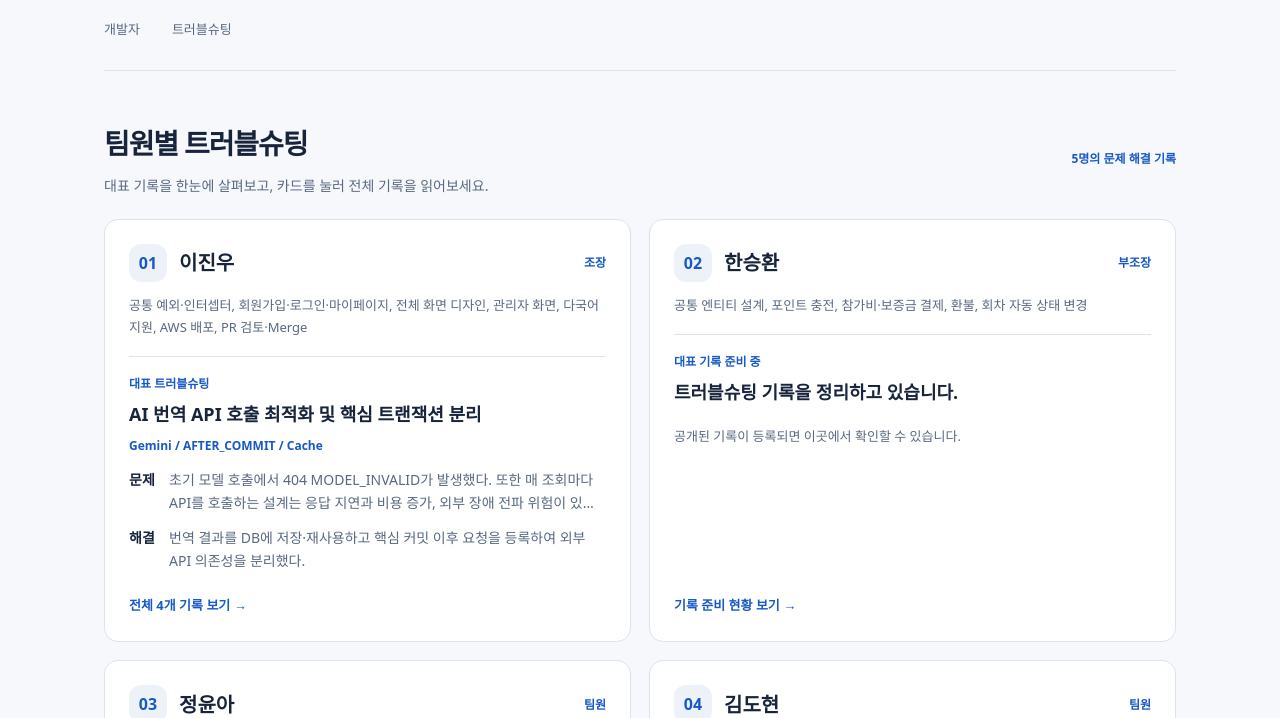
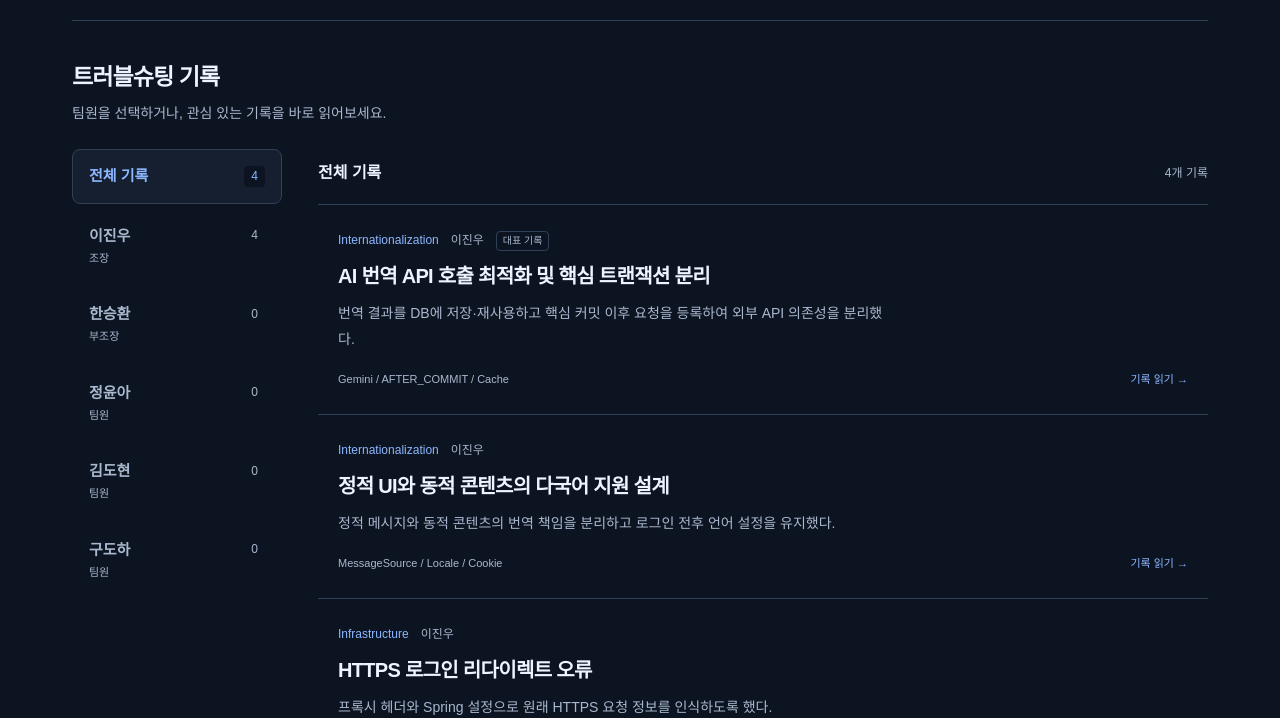
Before and after one commit to JinwooLeeDev/busan-play-devlog, a plain HTML site: page index.html in a window 1280 px wide. Shown: the part 373-1091 px from the top of the page. Drawn offline with Linux system fonts and the light colour scheme.

Commit message:
design: simplify record browsing with fixed dark theme

```diff
--- a/app.js
+++ b/app.js
@@ -9,25 +9,43 @@ const representative=id=>{const records=memberCases(id);return records.find(c=>c
 for(const [n,label] of [[members.length,'개발자'],[published.length,'트러블슈팅']]){
   const d=el('div');d.append(el('strong',n),el('span',label));$('stats').append(d);
 }
-for(const [i,m] of members.entries()){
-  const records=memberCases(m.id), featured=representative(m.id);
-  const card=button('',()=>showMember(m.id));
-  card.className='member-card';
-  card.setAttribute('aria-label',m.name+'의 트러블슈팅 '+records.length+'개 보기');
-  const heading=el('span',undefined,'member-heading');
-  heading.append(el('span',String(i+1).padStart(2,'0'),'avatar'),el('span',m.name,'member-name'),el('span',m.role,'tag'));
-  card.append(heading,el('span',m.tasks,'member-tasks'),el('span',featured?'대표 트러블슈팅':'대표 기록 준비 중','record-label'));
-  if(featured){
-    card.append(el('span',featured.title,'record-title'),el('span',featured.tags.join(' / '),'tag'));
-    for(const [label,value] of [['문제',featured.symptoms||featured.background],['해결',featured.summary||featured.decision]]){
-      const line=el('span',undefined,'record-summary');line.append(el('strong',label),el('span',value||'내용 작성 중'));card.append(line);
-    }
-  }else{
-    card.append(el('span','트러블슈팅 기록을 정리하고 있습니다.','record-title'),el('span','공개된 기록이 등록되면 이곳에서 확인할 수 있습니다.','member-tasks'));
+function renderRecords(id = null) {
+  const member = members.find(m => m.id === id);
+  const records = id ? memberCases(id) : published;
+  $('list-title').textContent = member ? member.name + '의 기록' : '전체 기록';
+  $('count').textContent = records.length + '개 기록';
+  $('member-description').hidden = !member;
+  $('member-description').textContent = member ? member.tasks : '';
+  for (const filter of $('members').children) {
+    filter.setAttribute('aria-pressed', String(filter.dataset.member === (id || 'all')));
   }
-  card.append(el('span',records.length?'전체 '+records.length+'개 기록 보기 →':'기록 준비 현황 보기 →','card-action'));
-  $('members').append(card);
+  $('records').replaceChildren();
+  if (!records.length) {
+    $('records').append(el('p', '아직 공개된 기록이 없습니다. 정리된 트러블슈팅이 이곳에 표시됩니다.', 'empty'));
+    return;
+  }
+  for (const c of records) {
+    const item = button('', () => showCase(c));
+    item.className = 'record-link';
+    const meta = el('span', undefined, 'record-meta');
+    meta.append(el('span', c.category, 'tag'), el('span', person(c.memberId)));
+    if (c.featured) meta.append(el('span', '대표 기록', 'featured'));
+    item.append(meta, el('span', c.title, 'record-title'), el('span', c.summary || c.decision || c.background, 'record-excerpt'));
+    const bottom = el('span', undefined, 'record-bottom');
+    bottom.append(el('span', c.tags.join(' / ')), el('span', '기록 읽기 →', 'read-action'));
+    item.append(bottom);
+    $('records').append(item);
+  }
 }
+for (const member of [null, ...members]) {
+  const filter = button('', () => renderRecords(member?.id || null));
+  filter.className = 'member-filter';
+  filter.dataset.member = member?.id || 'all';
+  filter.append(el('span', member?.name || '전체 기록'), el('span', String(member ? memberCases(member.id).length : published.length), 'filter-count'));
+  if (member) filter.append(el('span', member.role, 'member-role'));
+  $('members').append(filter);
+}
+renderRecords();
 function showMember(id){
   const m=members.find(m=>m.id===id),records=memberCases(id),featured=representative(id);
   openArticle(m.name+'의 트러블슈팅');
@@ -45,4 +63,3 @@ function showMember(id){
 function openArticle(title){const heading=el('h1',title);heading.id='detail-title';$('article').replaceChildren(heading);if(!$('detail').open)$('detail').showModal();$('detail').scrollTop=0;}
 function showCase(c){openArticle(c.title);const a=$('article');a.prepend(button('← '+person(c.memberId)+'의 전체 기록',()=>showMember(c.memberId)));a.append(el('p',c.category+' · '+c.tags.join(', '),'tag'));const sections=[['1. 문제 발생 배경',c.background],['2. 실제 발생한 오류 및 증상',c.symptoms],['3. 원인 분석 과정',c.analysis],['4. 해결 방법 및 대안 비교',c.alternatives],['5. 최종 기술 선택 이유',c.decision]];for(const [t,v] of sections)a.append(el('h3',t),el('p',v||'미작성'));a.append(el('h3','6. 변경 전·후 코드'),el('h4','Before'),el('pre',c.beforeCode||'해당 없음'),el('h4','After'),el('pre',c.afterCode||'해당 없음'),el('h3','7. 테스트 및 검증 결과'),el('p',c.verification||'미작성'),el('h3','8. 기술적 한계 및 개선 방향'),el('p',c.limitations||'미작성'),el('h3','9. 관련 Issue·PR·Commit'));let valid=0;for(const l of c.links||[]){try{const u=new URL(l.url);if(!['https:','http:'].includes(u.protocol))continue;const link=el('a',l.label);link.href=u.href;link.target='_blank';link.rel='noopener noreferrer';const p=el('p');p.append(link);a.append(p);valid++;}catch{}}if(!valid)a.append(el('p','등록된 링크 없음'));a.append(el('h3','10. 담당 개발자'),el('p',person(c.memberId)));}
 $('close').addEventListener('click',()=>$('detail').close());$('detail').addEventListener('click',e=>{if(e.target===$('detail'))$('detail').close();});
-let theme='light';try{theme=localStorage.getItem('devlog-theme')|| (matchMedia('(prefers-color-scheme: dark)').matches?'dark':'light');}catch{}document.documentElement.dataset.theme=theme;$('theme').addEventListener('click',()=>{theme=theme==='dark'?'light':'dark';document.documentElement.dataset.theme=theme;try{localStorage.setItem('devlog-theme',theme);}catch{}});
--- a/index.html
+++ b/index.html
@@ -14,25 +14,30 @@
       <nav>
         <a href="https://github.com/JinwooLeeDev/event-platform">GitHub ↗</a
         ><a href="https://github.com/JinwooLeeDev/event-platform/wiki">Wiki ↗</a
-        ><button id="theme" aria-label="테마 전환">◐</button>
+        >
       </nav>
     </header>
     <main>
       <section class="hero">
-        <p class="eyebrow">ENGINEERING NOTES / 2026</p>
-        <h1>Behind the<br />Busan Play<span>.</span></h1>
+        <h1>문제를 만나고,<br />해결을 기록하다.</h1>
         <p>
-          5명의 개발자가 기록하는 기술적 고민과 문제 해결 과정.
+          Busan Play를 만든 5명의 개발자. 오류의 원인부터 기술 선택의 이유까지, 개발 과정의 판단을 모았습니다.
         </p>
         <div id="stats" class="stats"></div>
       </section>
       <section id="troubleshooting" aria-labelledby="records-title">
         <div class="section-heading">
-          <div><h2 id="records-title">팀원별 트러블슈팅</h2>
-          <p>대표 기록을 한눈에 살펴보고, 카드를 눌러 전체 기록을 읽어보세요.</p></div>
-          <span class="tag">5명의 문제 해결 기록</span>
+          <div><h2 id="records-title">트러블슈팅 기록</h2>
+          <p>팀원을 선택하거나, 관심 있는 기록을 바로 읽어보세요.</p></div>
         </div>
-        <div id="members" class="members"></div>
+        <div class="workspace">
+          <aside aria-label="팀원별 기록 선택"><div id="members" class="members"></div></aside>
+          <div class="records-panel">
+            <div class="records-heading"><h3 id="list-title">전체 기록</h3><span id="count" aria-live="polite"></span></div>
+            <p id="member-description" class="member-tasks" hidden></p>
+            <div id="records" class="record-list"></div>
+          </div>
+        </div>
       </section>
     </main>
     <footer>BUSAN PLAY · Engineering Devlog · 2026</footer>
```
Also changed, not shown: style.css.
